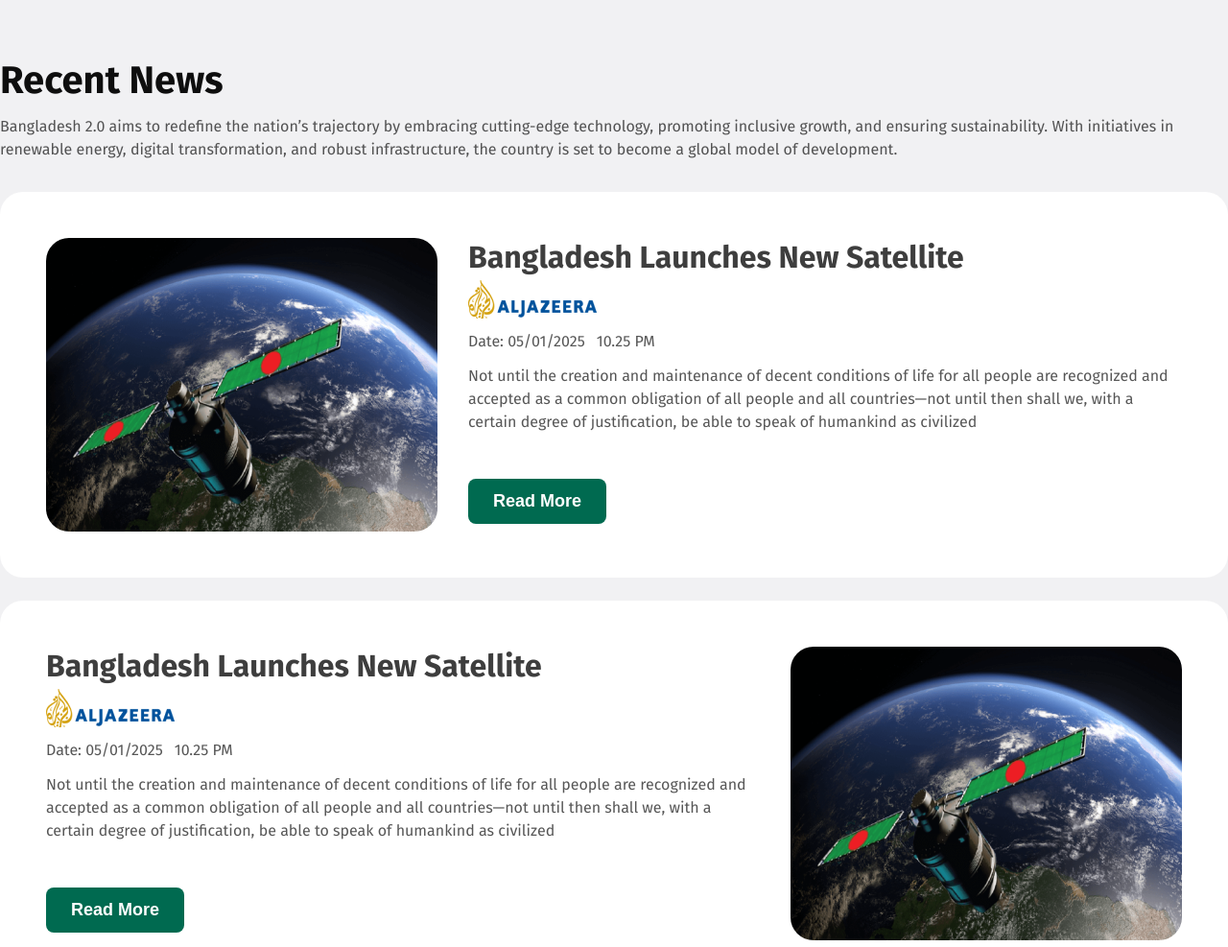
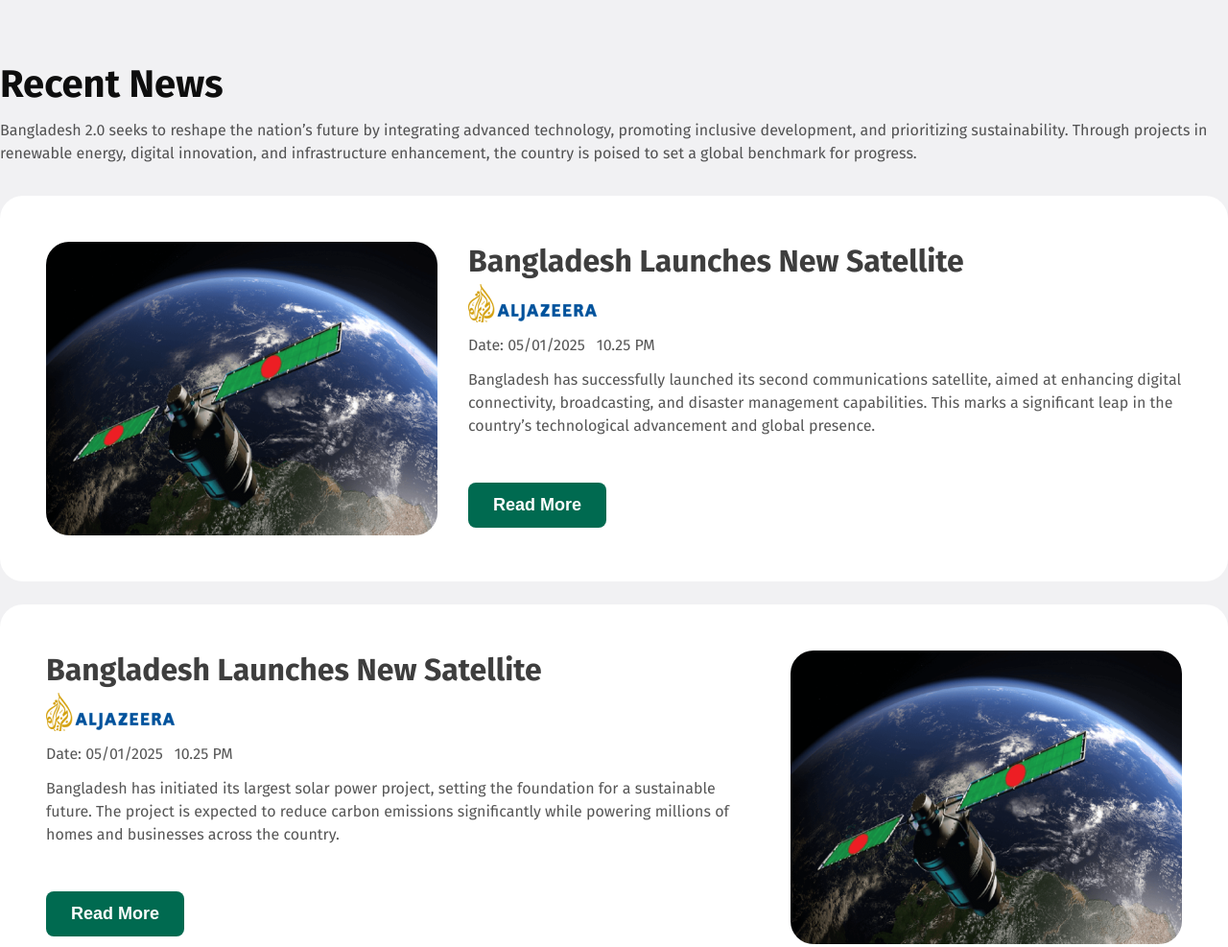
Before and after one commit to md-sh-shuvo/Bangladesh2.0, a plain HTML site: page index.html in a window 1280 px wide. Shown: the part 1500-2487 px from the top of the page at 96% size. Drawn offline with Linux system fonts and the light colour scheme.

Commit message:
replaced dummy texts

```diff
--- a/index.html
+++ b/index.html
@@ -35,15 +35,14 @@
       </div>
     </header>
     <main class="line-height">
-
       <section class="sec-2">
         <h1 class="sec-2-title dark-1">The Vision of Future</h1>
         <p class="sec-2-description dark-2">
-          Bangladesh 2.0 aims to redefine the nation’s trajectory by embracing
-          cutting-edge technology, promoting inclusive growth, and ensuring
-          sustainability. With initiatives in renewable energy, digital
-          transformation, and robust infrastructure, the country is set to
-          become a global model of development.
+          Bangladesh 2.0 is focused on reshaping the nation's path by adopting
+          advanced technology, fostering inclusive growth, and promoting
+          sustainability. Through initiatives in renewable energy, digital
+          innovation, and strong infrastructure, the country is poised to emerge
+          as a global leader in development.
         </p>
         <div class="sec-2-cards">
           <div class="sec-2-card bg-card-1">
@@ -116,11 +115,11 @@
         <div>
           <h1 class="sec-5-title dark-1">Recent News</h1>
           <p class="sec-5-description dark-2">
-            Bangladesh 2.0 aims to redefine the nation’s trajectory by embracing
-            cutting-edge technology, promoting inclusive growth, and ensuring
-            sustainability. With initiatives in renewable energy, digital
-            transformation, and robust infrastructure, the country is set to
-            become a global model of development.
+            Bangladesh 2.0 seeks to reshape the nation’s future by integrating
+            advanced technology, promoting inclusive development, and
+            prioritizing sustainability. Through projects in renewable energy,
+            digital innovation, and infrastructure enhancement, the country is
+            poised to set a global benchmark for progress.
           </p>
         </div>
         <div class="sec-5-cards">
@@ -138,11 +137,11 @@
                 </div>
 
                 <p>
-                  Not until the creation and maintenance of decent conditions of
-                  life for all people are recognized and accepted as a common
-                  obligation of all people and all countries—not until then
-                  shall we, with a certain degree of justification, be able to
-                  speak of humankind as civilized
+                  Bangladesh has successfully launched its second communications
+                  satellite, aimed at enhancing digital connectivity,
+                  broadcasting, and disaster management capabilities. This marks
+                  a significant leap in the country’s technological advancement
+                  and global presence.
                 </p>
               </div>
               <a href=""><button class="btn-primary">Read More</button></a>
@@ -160,11 +159,10 @@
                   <p><time datetime="2025-01-10T14:30"> 10.25 PM</time></p>
                 </div>
                 <p>
-                  Not until the creation and maintenance of decent conditions of
-                  life for all people are recognized and accepted as a common
-                  obligation of all people and all countries—not until then
-                  shall we, with a certain degree of justification, be able to
-                  speak of humankind as civilized
+                  Bangladesh has initiated its largest solar power project,
+                  setting the foundation for a sustainable future. The project
+                  is expected to reduce carbon emissions significantly while
+                  powering millions of homes and businesses across the country.
                 </p>
               </div>
               <a href=""><button class="btn-primary">Read More</button></a>
@@ -201,10 +199,11 @@
         <div class="sec-6-content">
           <h1 class="sec-6-title">Donate Today</h1>
           <p class="sec-6-description dark-2">
-            Bangladesh 2.0 aims to redefine the nation’s trajectory by embracing
-            cutting-edge technology, promoting inclusive growth, and ensuring
-            sustainability. With initiatives in renewable energy, digital
-            transformation, and robust infrastructure.
+            Bangladesh 2.0 is committed to transforming the nation by
+            encouraging generous donations, fostering inclusive development and
+            promoting sustainability. With initiatives in renewable energy and
+            infrastructure growth, the country aims to create a global example
+            of progress.
           </p>
         </div>
         <div class="sec-6-cards">
@@ -225,8 +224,9 @@
         <div class="sec-7-content">
           <h1 class="sec-7-title dark-1">Subscribe Newsletter</h1>
           <p class="sec-7-description dark-2">
-            Bangladesh 2.0 aims to redefine the nation’s trajectory by embracing
-            cutting-edge technology, promoting inclusive growth.
+            Subscribe to our website today to receive exclusive updates and the
+            latest developments directly to your inbox. Stay informed and be
+            part of the journey!
           </p>
         </div>
         <div class="sec-7-form">
@@ -236,13 +236,13 @@
             id=""
             placeholder="Enter your email here"
           />
-          <a href=""><button class="btn-primary">Subscribe</button></a>
+          <a href=""
+            ><button class="btn-primary" type="submit">Subscribe</button></a
+          >
         </div>
         <p class="spam dark-2">We promise not to spam you!</p>
       </section>
     </main>
-    <footer>
-
-    </footer>
+    <footer></footer>
   </body>
 </html>
--- a/styles/style.css
+++ b/styles/style.css
@@ -182,6 +182,7 @@ main{
     margin: 0 auto;
     padding: 48px 24px;
     background-color: white;
+    border: 2px solid rgba(14, 14, 14, 0.15);
     border-radius: 16px;
     background-image: url(../assets/quote-bg.png);
     background-repeat: no-repeat;
```
